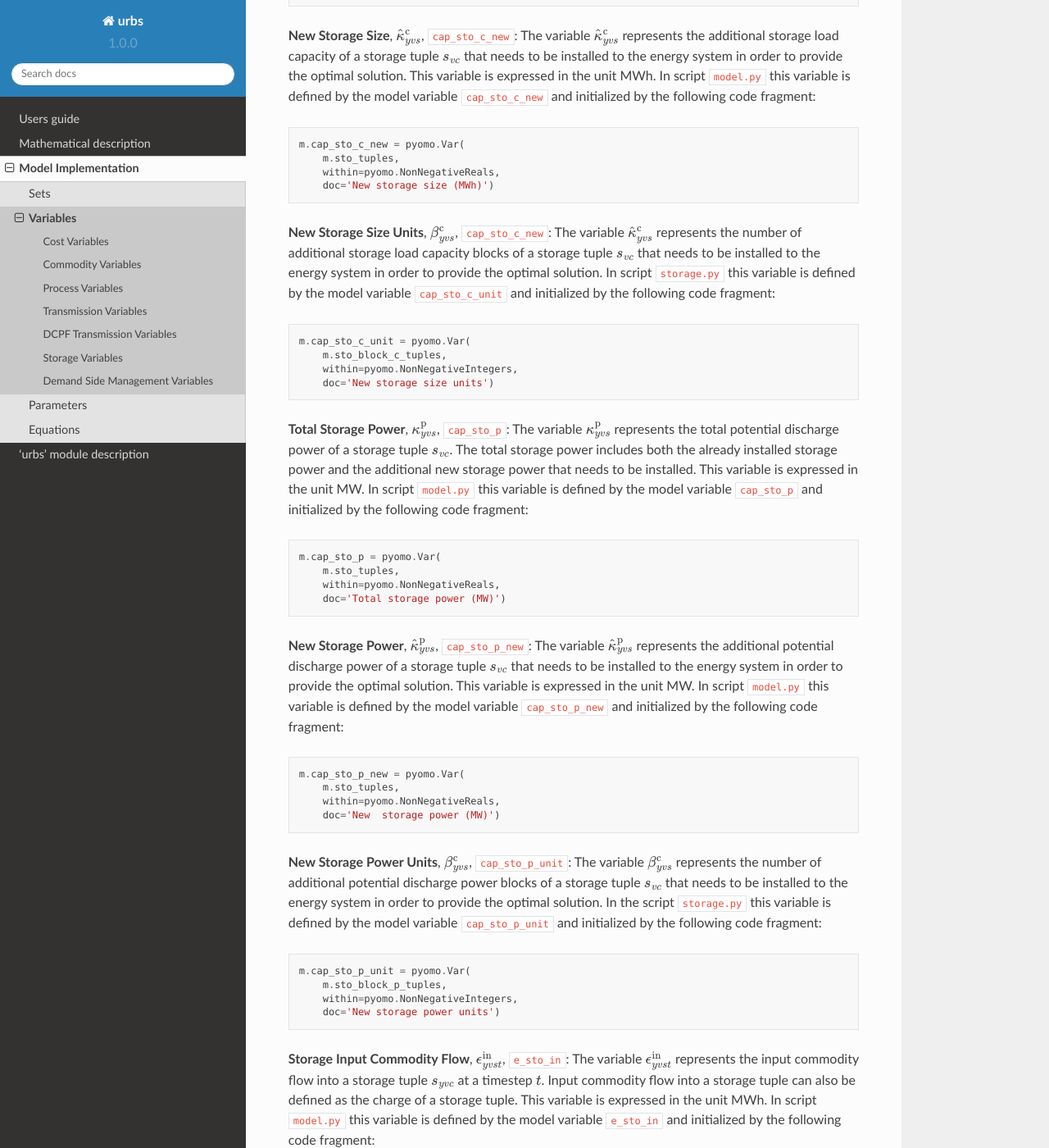
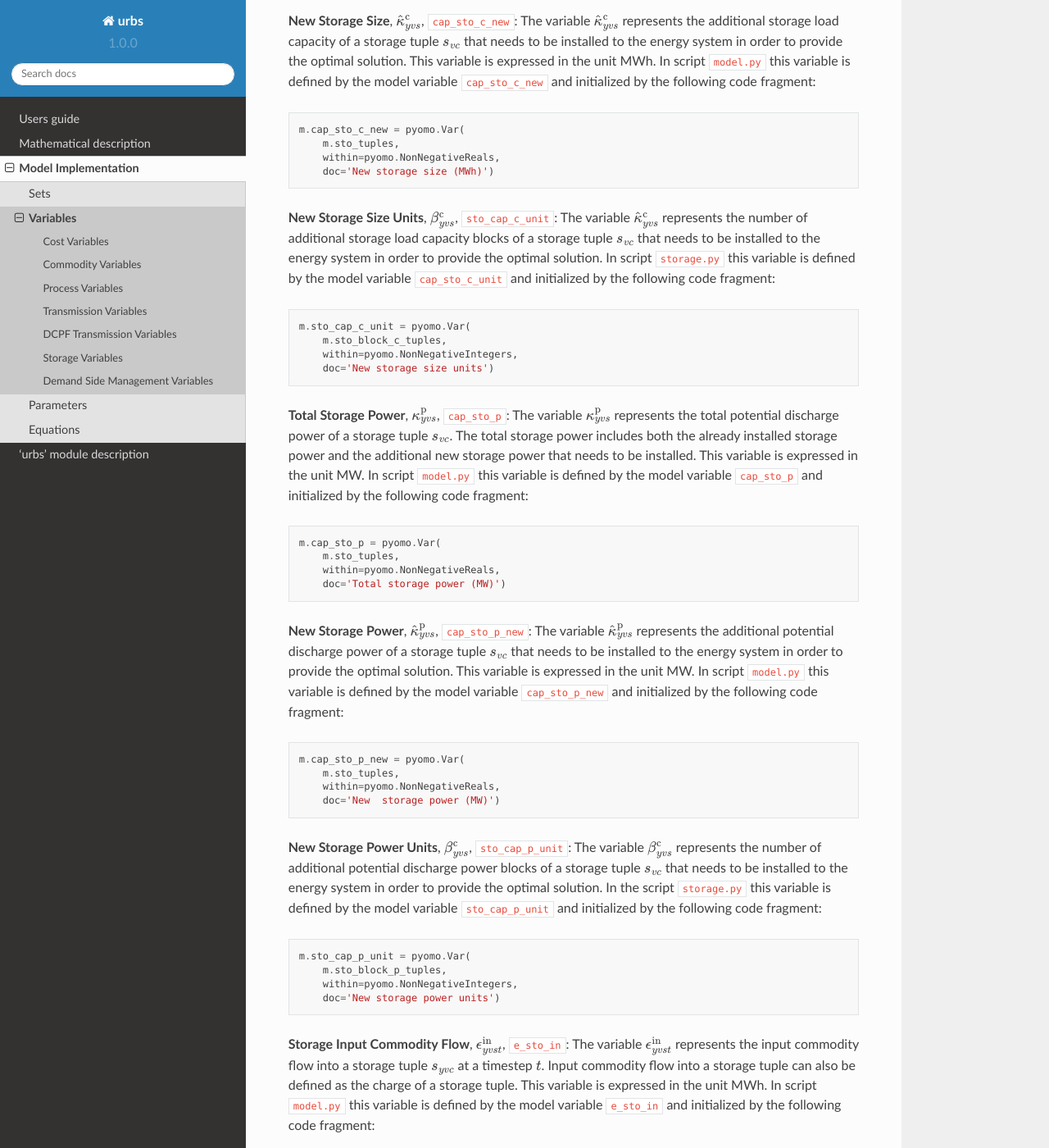
Before and after one commit to tum-ens/urbs, a Sphinx documentation site: the page built from doc/implementdoc/variables.rst, in a window 1280 px wide and 1400 px high, scrolled down 8733 px. Shown: the whole window at 82% size. Built offline with Sphinx 7.4.7 and the Read the Docs theme 2.0.0, drawn with Linux system fonts in a browser that asks for light colours; some of the changed text lies outside the part shown.

Commit message:
Update variables.rst
typos, improvements

```diff
--- a/doc/implementdoc/variables.rst
+++ b/doc/implementdoc/variables.rst
@@ -334,7 +333,7 @@
         within=pyomo.NonNegativeReals,
         doc='New transmission capacity (MW)')
 
-**New Transmission Capacity Units**, :math:`\beta_{yaf}`, ``cap_unit_tra``: The
+**New Transmission Capacity Units**, :math:`\beta_{yaf}`, ``tra_cap_unit``: The
 variable :math:`\beta_{yaf}` represents the number of additional capacity blocks
 of a transmission tuple :math:`f_{yca}` that need to be installed , where
 :math:`a` represents the arc from an origin site :math:`v_\text{out}` to a
@@ -342,7 +341,7 @@
 is defined by the model variable ``cap_tra_new`` and initialized by the following
 code fragment: ::
 
-    m.cap_unit_tra =pyomo.Var(
+    m.tra_cap_unit =pyomo.Var(
         m.tra_block_tuples,
         within=pyomo.NonNegativeIntegers,
         doc='New transmission capacity blocks')
@@ -463,14 +462,14 @@
         within=pyomo.NonNegativeReals,
         doc='New storage size (MWh)')
 
-**New Storage Size Units**, :math:`\beta_{yvs}^\text{c}`, ``cap_sto_c_new``:
+**New Storage Size Units**, :math:`\beta_{yvs}^\text{c}`, ``sto_cap_c_unit``:
 The variable :math:`\hat{\kappa}_{yvs}^\text{c}` represents the number of
 additional storage load capacity blocks of a storage tuple :math:`s_{vc}` that
 needs to be installed to the energy system in order to provide the optimal solution.
 In script ``storage.py`` this variable is defined by the model variable ``cap_sto_c_unit``
 and initialized by the following code fragment: ::
 
-    m.cap_sto_c_unit = pyomo.Var(
+    m.sto_cap_c_unit = pyomo.Var(
         m.sto_block_c_tuples,
         within=pyomo.NonNegativeIntegers,
         doc='New storage size units')
@@ -503,15 +502,15 @@
         within=pyomo.NonNegativeReals,
         doc='New  storage power (MW)')
 
-**New Storage Power Units**, :math:`\beta_{yvs}^\text{c}`, ``cap_sto_p_unit``:
+**New Storage Power Units**, :math:`\beta_{yvs}^\text{c}`, ``sto_cap_p_unit``:
 The variable :math:`\beta_{yvs}^\text{c}` represents the number of additional
 potential discharge power blocks of a storage tuple :math:`s_{vc}` that needs
 to be installed to the energy system in order to provide the optimal solution.
 In the script ``storage.py`` this variable is defined by the model variable
-``cap_sto_p_unit`` and initialized by the following code fragment:
+``sto_cap_p_unit`` and initialized by the following code fragment:
 ::
 
-    m.cap_sto_p_unit = pyomo.Var(
+    m.sto_cap_p_unit = pyomo.Var(
         m.sto_block_p_tuples,
         within=pyomo.NonNegativeIntegers,
         doc='New storage power units')
```
Also changed, not shown: other parts of doc/implementdoc/variables.rst (+7 -8 lines).
